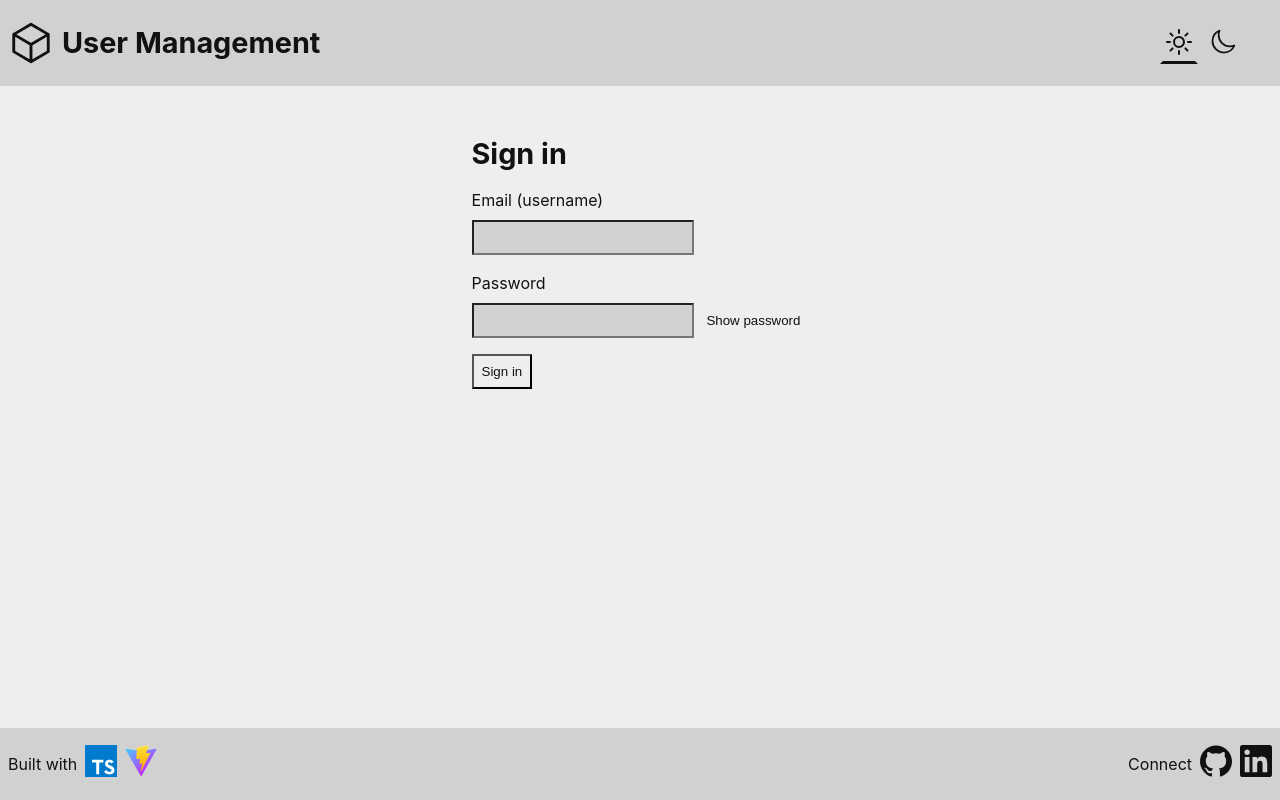
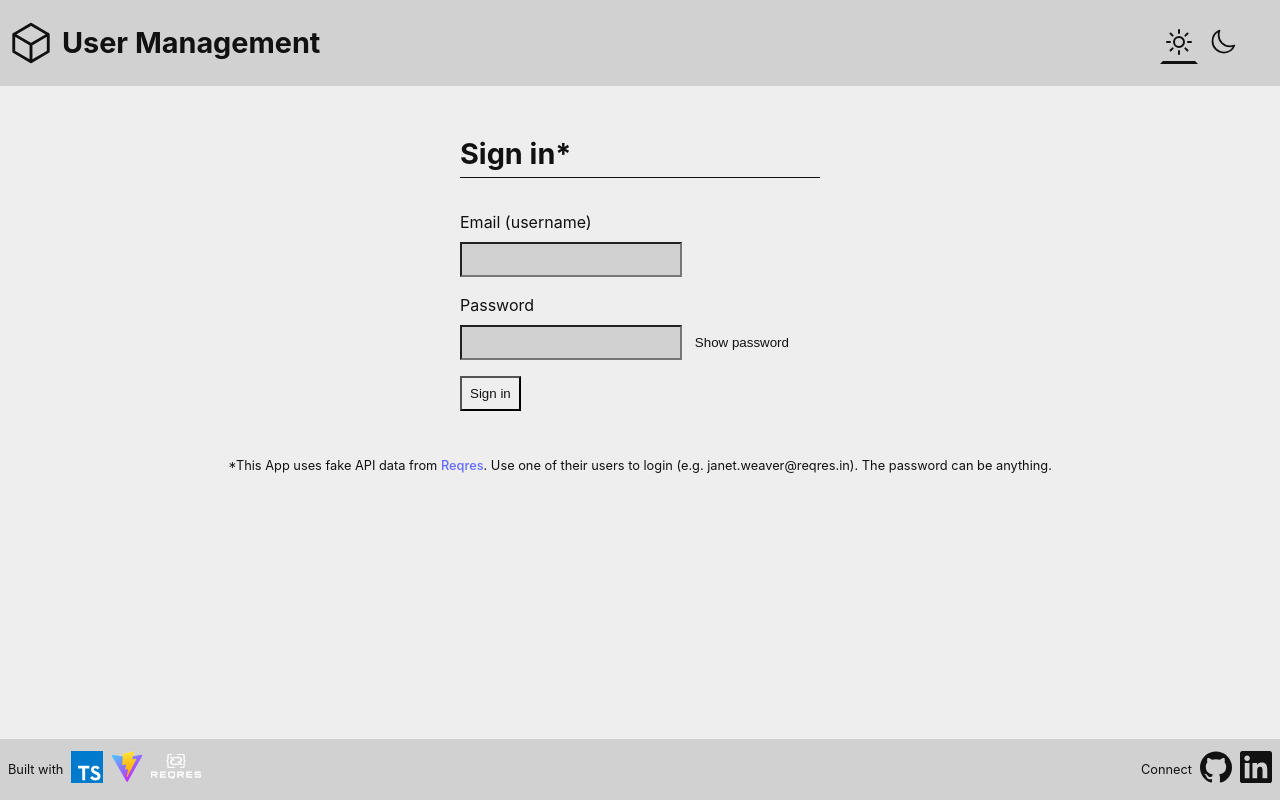
Before and after one commit to tmmluis/user-management, a website built with Vite: page index.html in a window 1280 px wide. Built offline with nearby package versions, Linux system fonts and the light colour scheme.

Commit message:
add reqres info

```diff
--- a/src/fragments/footer.ts
+++ b/src/fragments/footer.ts
@@ -2,6 +2,7 @@ import { viteIcon } from '../icons/vite';
 import { gitHubIcon } from '../icons/gitHub';
 import { typescriptIcon } from '../icons/typescript';
 import { linkedinIcon } from '../icons/linkedin';
+import reqresIcon from '../icons/reqres.png';
 
 export function renderFooter(container: HTMLDivElement) {
   const footer = document.createElement('footer');
@@ -13,6 +14,9 @@ export function renderFooter(container: HTMLDivElement) {
       </a>
         <a href="https://vitejs.dev/">
           ${viteIcon}
+        </a>
+        <a href="https://reqres.in/">
+          <img src=${reqresIcon} alt="Reqres" title="Reqres">
         </a>
     </div>
     <div id="social-media">
--- a/src/fragments/login.ts
+++ b/src/fragments/login.ts
@@ -9,8 +9,8 @@ import { createErrorMessage } from './main';
 export function renderLogin() {
   const wrapper = document.querySelector('main') as HTMLDivElement;
   wrapper.innerHTML = /*html*/ `
-    <div class="form-wrapper">
-        <h1>Sign in</h1>
+    <div id="form-wrapper">
+        <h1>Sign in*</h1>
         <form name="sign-in-form" id="sign-in-form">
             <label for="email">Email (username)</label>
             <input id="email" name="email" type="email" required autocomplete="username"/>
@@ -25,7 +25,10 @@ export function renderLogin() {
             </button>
             <button type="submit" class="block">Sign in</button>
         </form>
-    </div>`;
+        </div>
+        <p>*This App uses fake API data from <a href="https://reqres.in/">Reqres</a>.
+        Use one of their users to login (e.g. janet.weaver@reqres.in). The password can be anything.</p>
+    `;
 
   addFormListeners();
 }
--- a/src/style.css
+++ b/src/style.css
@@ -190,6 +190,10 @@ footer {
   gap: var(--spacing-sm);
 }
 
+footer img {
+  max-width: 50px;
+}
+
 /* Main Content */
 
 main {
@@ -201,6 +205,7 @@ main {
 
 #form-wrapper {
   min-width: 360px;
+  margin-bottom: var(--spacing-lg);
 }
 
 #form-wrapper > h1 {
@@ -237,6 +242,10 @@ button[disabled] {
   font-size: 0.8rem;
 }
 
+p {
+  font-size: 0.8rem;
+}
+
 /* Table */
 table {
   height: 280px;
@@ -262,7 +271,7 @@ td {
 }
 
 tr {
-  border-bottom: 1px solid var(--active);
+  border-bottom: 1px solid var(--text1);
 }
 
 tbody tr:nth-of-type(even) {
@@ -274,7 +283,7 @@ tbody tr:last-of-type {
 }
 
 td:nth-child(1) {
-  min-width: 3ch;
+  min-width: 6ch;
 }
 
 td:nth-child(2) {
@@ -305,6 +314,10 @@ li a {
 }
 
 li.active a {
-  background-color: var(--text1);
+  background-color: var(--active);
   color: var(--text2);
 }
+
+a:hover {
+  color: var(--active);
+}
```
Also changed, not shown: src/icons/reqres.png (added).
